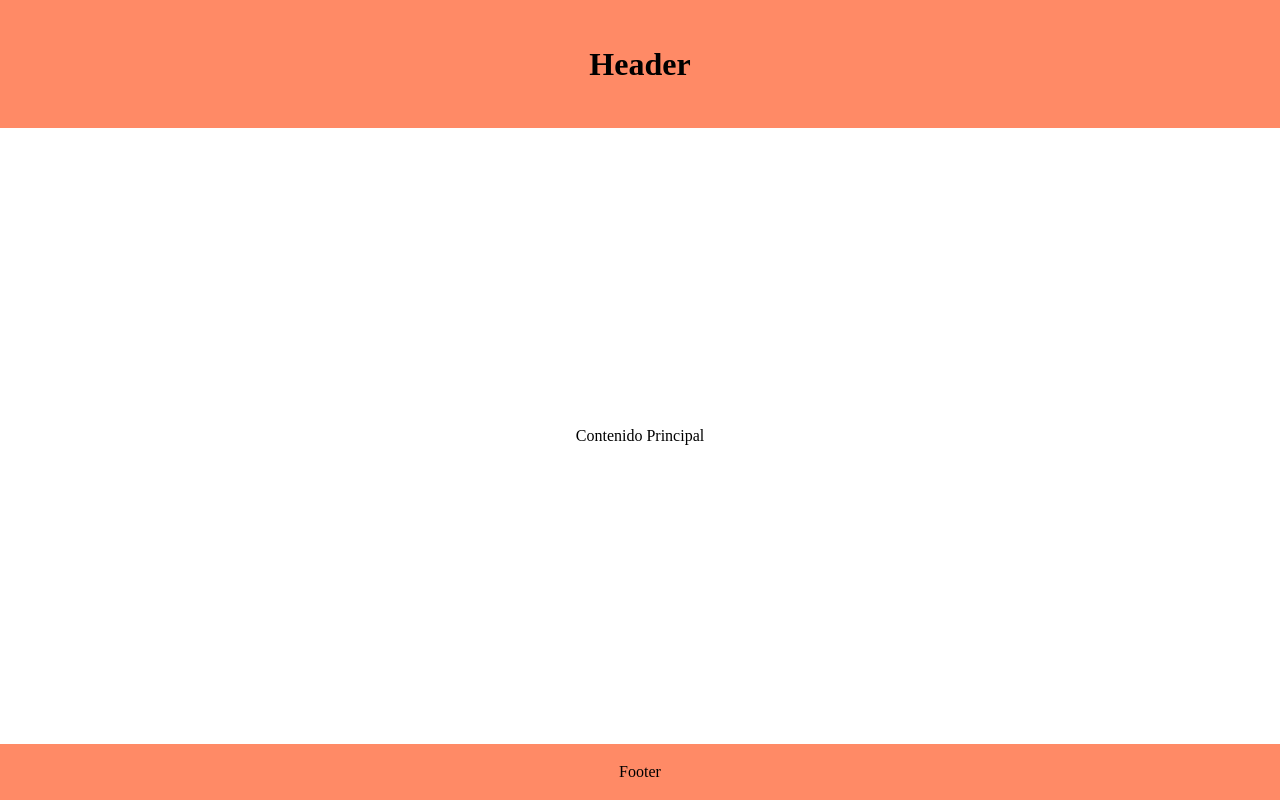
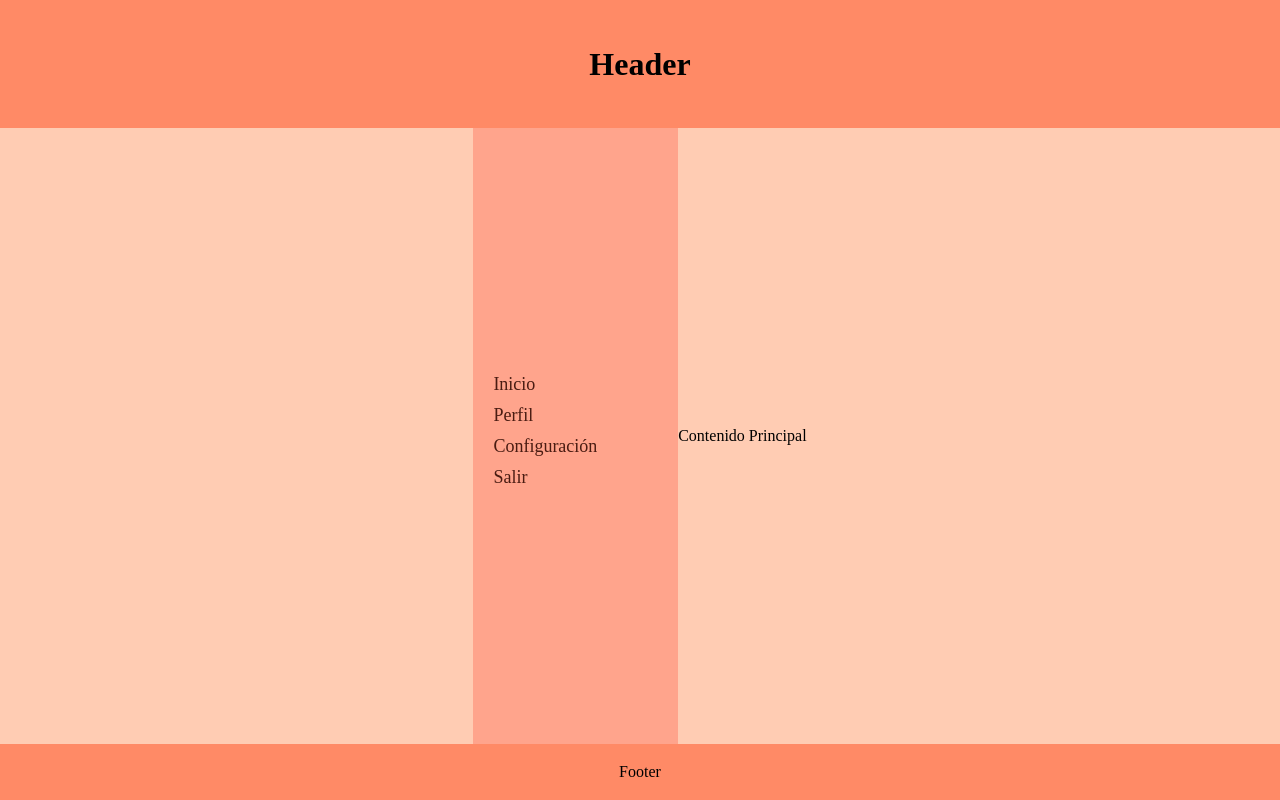
Before and after one commit to SlytherinEC/prototipo-figma, a Svelte app: page / in a window 1280 px wide. Built offline with nearby package versions, Linux system fonts and the light colour scheme.

Commit message:
añadido el NavBar a Main

```diff
--- a/src/components/Main.svelte
+++ b/src/components/Main.svelte
@@ -1,18 +1,23 @@
 <script>
-    // Puedes añadir lógica o props si es necesario
+    import NavBar from "./NavBar.svelte";
+    let navOptions = ["Inicio", "Perfil", "Configuración", "Salir"];
+
 </script>
+
+<main>
+    <NavBar options={navOptions} />
+    <div class="content">
+        <p>Contenido Principal</p>
+    </div>
+</main>
 
 <style>
     main {
         flex-grow: 1; /* Ocupa el espacio restante */
         width: 100%;
-      background-color: #ffffff; /* Cambia a tu color preferido */
+        background-color: #ffccb3; /* Cambia a tu color preferido */
         display: flex;
         align-items: center;
         justify-content: center;
     }
 </style>
-
-  <main>
-    <p>Contenido Principal</p>
-  </main>
```
Lines whose indentation alone changed are shown as unchanged.
